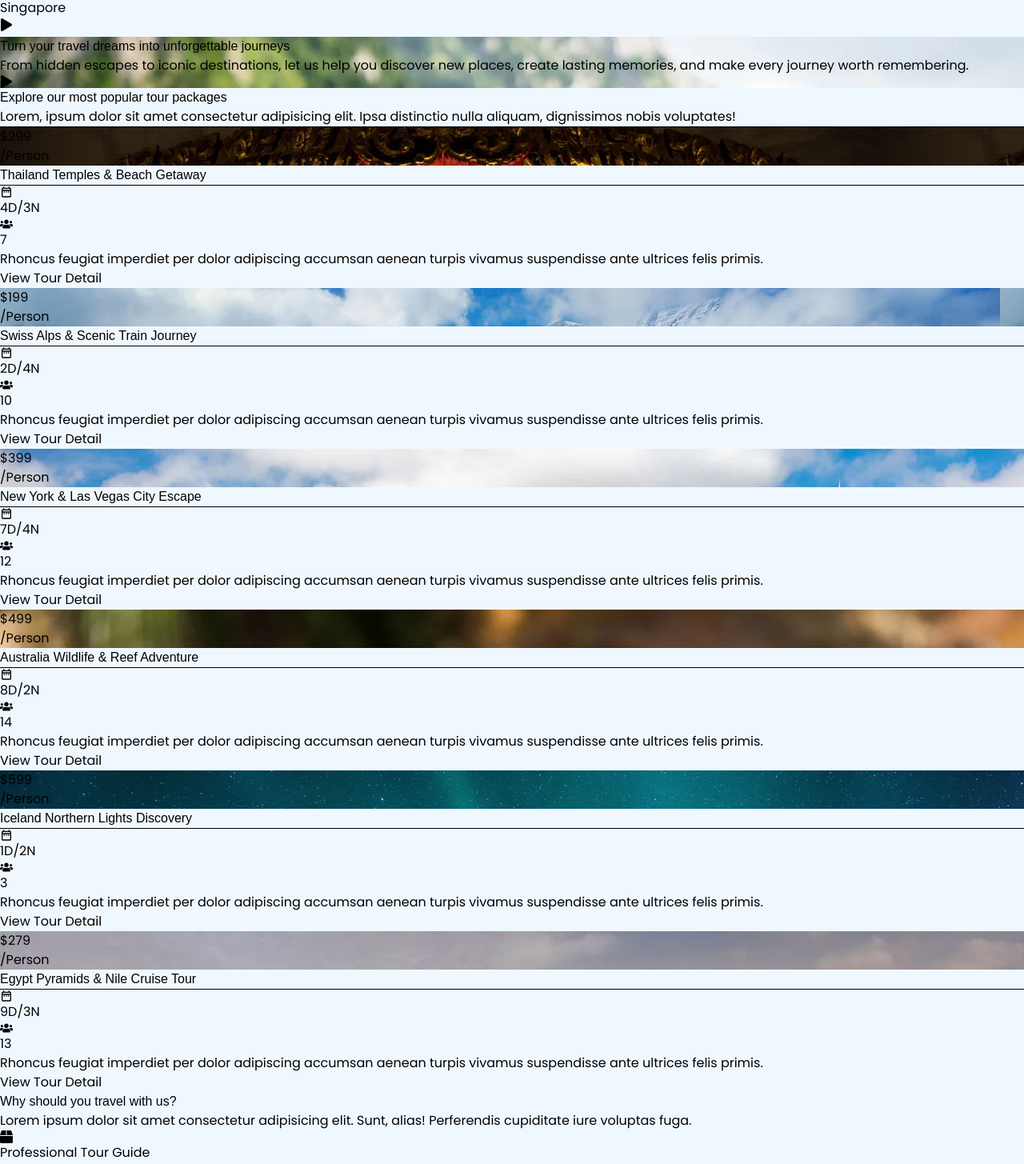
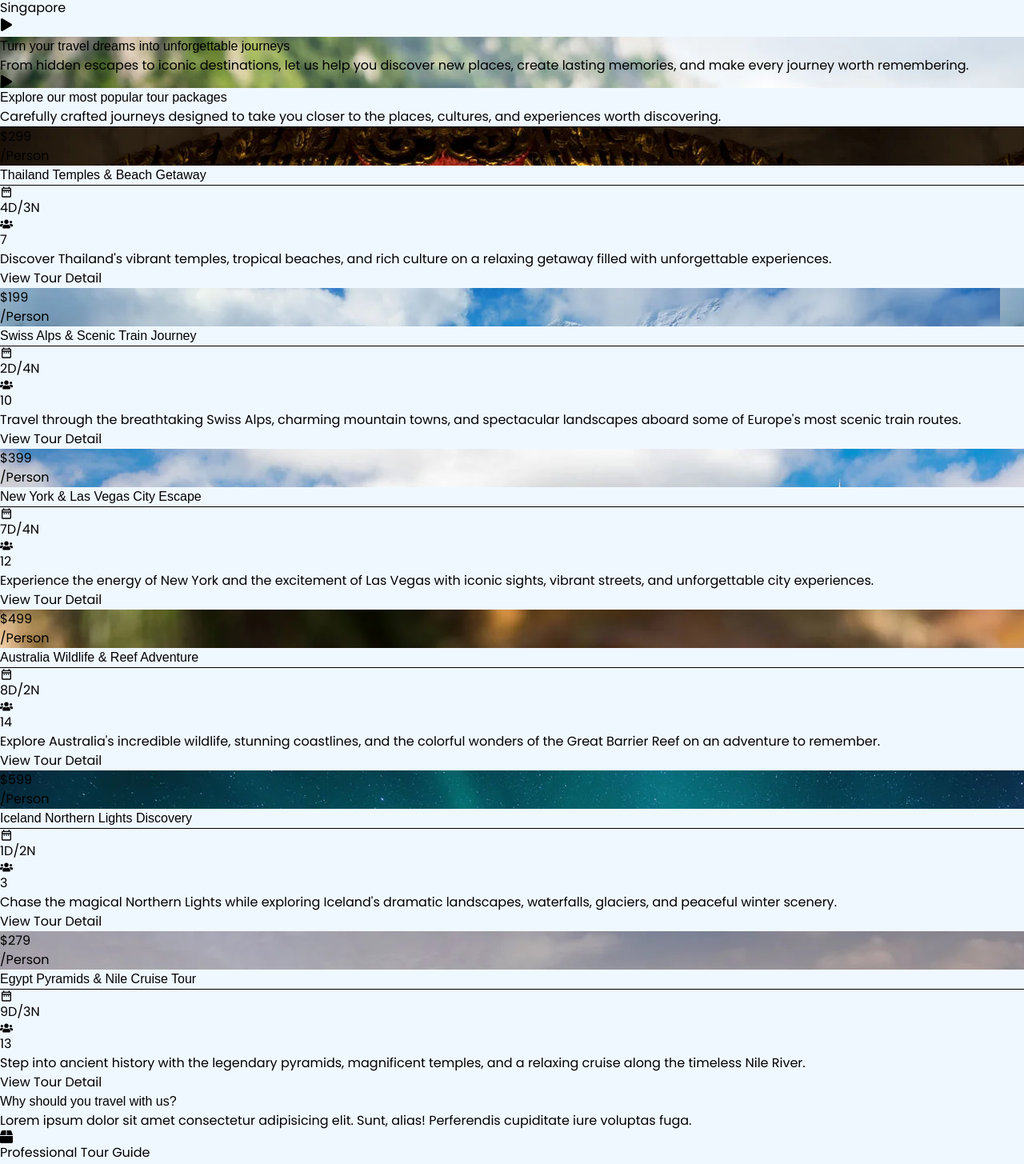
Before and after one commit to AkifNaveed12/Tripify, a React (Vite) app in the folder TripifyWebsite/: page / in a window 1280 px wide. Shown: the part 4429-5884 px from the top of the page at 80% size. Built offline with nearby package versions, Linux system fonts and the light colour scheme; a web font is replaced by a local one.

Commit message:
fix: added proper content in packages section edited export js section

```diff
--- a/TripifyWebsite/src/export.js
+++ b/TripifyWebsite/src/export.js
@@ -12,7 +12,7 @@ export const tourpackages = [
   {
     name: "Thailand Temples & Beach Getaway",
     about:
-      "Rhoncus feugiat imperdiet per dolor adipiscing accumsan aenean turpis vivamus suspendisse ante ultrices felis primis.",
+      "Discover Thailand's vibrant temples, tropical beaches, and rich culture on a relaxing getaway filled with unforgettable experiences.",
     btn: "View Tour Detail",
     price: "$299",
     days: "4D/3N",
@@ -22,7 +22,7 @@ export const tourpackages = [
   {
     name: "Swiss Alps & Scenic Train Journey",
     about:
-      "Rhoncus feugiat imperdiet per dolor adipiscing accumsan aenean turpis vivamus suspendisse ante ultrices felis primis.",
+      "Travel through the breathtaking Swiss Alps, charming mountain towns, and spectacular landscapes aboard some of Europe's most scenic train routes.",
     btn: "View Tour Detail",
     price: "$199",
     days: "2D/4N",
@@ -32,7 +32,7 @@ export const tourpackages = [
   {
     name: "New York & Las Vegas City Escape",
     about:
-      "Rhoncus feugiat imperdiet per dolor adipiscing accumsan aenean turpis vivamus suspendisse ante ultrices felis primis.",
+      "Experience the energy of New York and the excitement of Las Vegas with iconic sights, vibrant streets, and unforgettable city experiences.",
     btn: "View Tour Detail",
     price: "$399",
     days: "7D/4N",
@@ -42,7 +42,7 @@ export const tourpackages = [
   {
     name: "Australia Wildlife & Reef Adventure",
     about:
-      "Rhoncus feugiat imperdiet per dolor adipiscing accumsan aenean turpis vivamus suspendisse ante ultrices felis primis.",
+      "Explore Australia's incredible wildlife, stunning coastlines, and the colorful wonders of the Great Barrier Reef on an adventure to remember.",
     btn: "View Tour Detail",
     price: "$499",
     days: "8D/2N",
@@ -52,7 +52,7 @@ export const tourpackages = [
   {
     name: "Iceland Northern Lights Discovery",
     about:
-      "Rhoncus feugiat imperdiet per dolor adipiscing accumsan aenean turpis vivamus suspendisse ante ultrices felis primis.",
+      "Chase the magical Northern Lights while exploring Iceland's dramatic landscapes, waterfalls, glaciers, and peaceful winter scenery.",
     btn: "View Tour Detail",
     price: "$599",
     days: "1D/2N",
@@ -62,7 +62,7 @@ export const tourpackages = [
   {
     name: "Egypt Pyramids & Nile Cruise Tour",
     about:
-      "Rhoncus feugiat imperdiet per dolor adipiscing accumsan aenean turpis vivamus suspendisse ante ultrices felis primis.",
+      "Step into ancient history with the legendary pyramids, magnificent temples, and a relaxing cruise along the timeless Nile River.",
     btn: "View Tour Detail",
     price: "$279",
     days: "9D/3N",
@@ -76,18 +76,18 @@ export const features = [
     icon: FaBox,
     name: "Professional Tour Guide",
     about:
-      "Augue nisi porttitor lobortis pharetra molestie conubia commodo duis. Himenaeos mi mollis odio parturient arcu cubilia.",
+      "Travel with experienced local guides who bring every destination to life with valuable insights, stories, and practical knowledge.",
   },
   {
     icon: RiVerifiedBadgeFill,
     name: "Certified Travel Agency",
     about:
-      "Augue nisi porttitor lobortis pharetra molestie conubia commodo duis. Himenaeos mi mollis odio parturient arcu cubilia.",
+      "Book with confidence knowing your journey is planned with care, professionalism, and a commitment to a smooth travel experience.",
   },
   {
     icon: BiSupport,
     name: "24/7 Premium Support",
     about:
-      "Augue nisi porttitor lobortis pharetra molestie conubia commodo duis. Himenaeos mi mollis odio parturient arcu cubilia.",
+      "We're here whenever you need us, from planning your trip to getting the support you need while you're on the road.",
   },
 ];
--- a/TripifyWebsite/src/sections/Packages.jsx
+++ b/TripifyWebsite/src/sections/Packages.jsx
@@ -25,8 +25,8 @@ const Packages = () => {
                 </div>
                 <div className='flex flex-col items-start justify-between gap-7'>
                     <p data-aos="zoom-in" data-aos-delay="200"
-                    className='text-gray-500 text-left w-full'>Lorem, ipsum dolor sit amet consectetur
-                        adipisicing elit. Ipsa distinctio nulla aliquam, dignissimos nobis voluptates!</p>
+                    className='text-gray-500 text-left w-full'> Carefully crafted journeys designed to take you closer to the places,
+    cultures, and experiences worth discovering.</p>
                     <hr data-aos="zoom-in" data-aos-delay="300" className='w-[15%] border-2 border-orange-600'/>
                 </div>
             </div>
```
